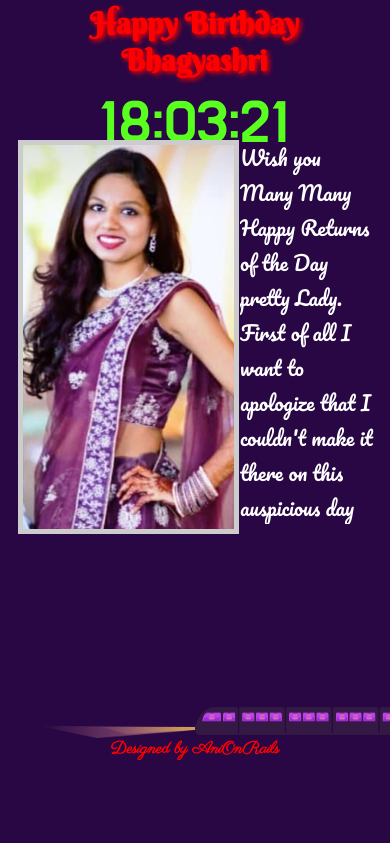
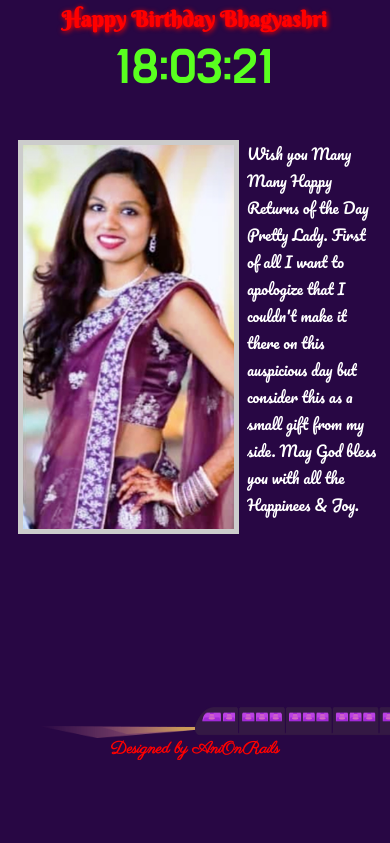
Before and after one commit to AniOnRails/BaghuOnPalace.github.io, a plain HTML site: page index.html in a window 390 px wide. Drawn offline with Linux system fonts and the light colour scheme.

Commit message:
Update index.html

```diff
--- a/index.html
+++ b/index.html
@@ -40,11 +40,11 @@
     h1
     {
        color: yellow;
-       text-shadow: 2px 2px 5px;
+       text-shadow: 1px 1px 5px;
        text-align: center;
     /* font-family: 'Lobster', cursive;*/
     font-family: 'Berkshire Swash', cursive;
-        font-size: 37px;
+        font-size: 35px;
 
        animation-name: blin;
        animation-duration: 2s;
@@ -107,7 +107,7 @@
         animation-iteration-count: infinite;
     	/*border: 2px solid yellow;*/
     	   border: 5px solid #ccc;
-         max-width: 400px;
+         max-width: 300px;
       }
 
     .imgg
@@ -116,14 +116,14 @@
     	top:35%;
     	width:38%;
     	height:100%;
-    	margin-left: 63%;
+    	margin-left: 65%;
     	float: right;
     	overflow: auto;
     	color: white;
         /*font-family: 'Sacramento', cursive;*/
         /*font-family: 'Sacramento', cursive;*/
          font-family: 'pacifico',cursive;
-        font-size: 20px;
+        font-size: 25px;
         text-align:justify-all;
     	/*border: 2px solid red;*/
     }
@@ -265,7 +265,7 @@
          font-family: 'Parisienne', cursive;
     	color: red;
     	text-align: center;
-        font-size:30px;
+        font-size:23px;
 
 
 
@@ -307,7 +307,7 @@
           h1
           {
           	top:7%;
-          	font-size: 30px;
+          	font-size: 22px;
 
           }
          .trainset
@@ -386,13 +386,13 @@
 
      .imgg
      {
-     	font-size: 20px;
+     	font-size: 15px;
      }
 
      #clock
      {
-     	top:2%;
-     	font-size: 60px;
+     	top:1%;
+     	font-size: 50px;
      }
 
 
@@ -417,7 +417,7 @@
 			<h1>Happy Birthday Bhagyashri</h1>
 			<div id="clock"></div>
 			<div class="writer"></div>
-			<div class="imgg"><p>Wish you Many Many Happy Returns of the Day pretty Lady. First of all I want to apologize that
+			<div class="imgg"><p>Wish you Many Many Happy Returns of the Day Pretty Lady. First of all I want to apologize that
 			I couldn't make it there on this auspicious day but consider this as a small gift from my side. May God bless you with
 			all the Happinees & Joy. Enjoy your Day!!!!!!!!   </p></div>
 		</div>
```
